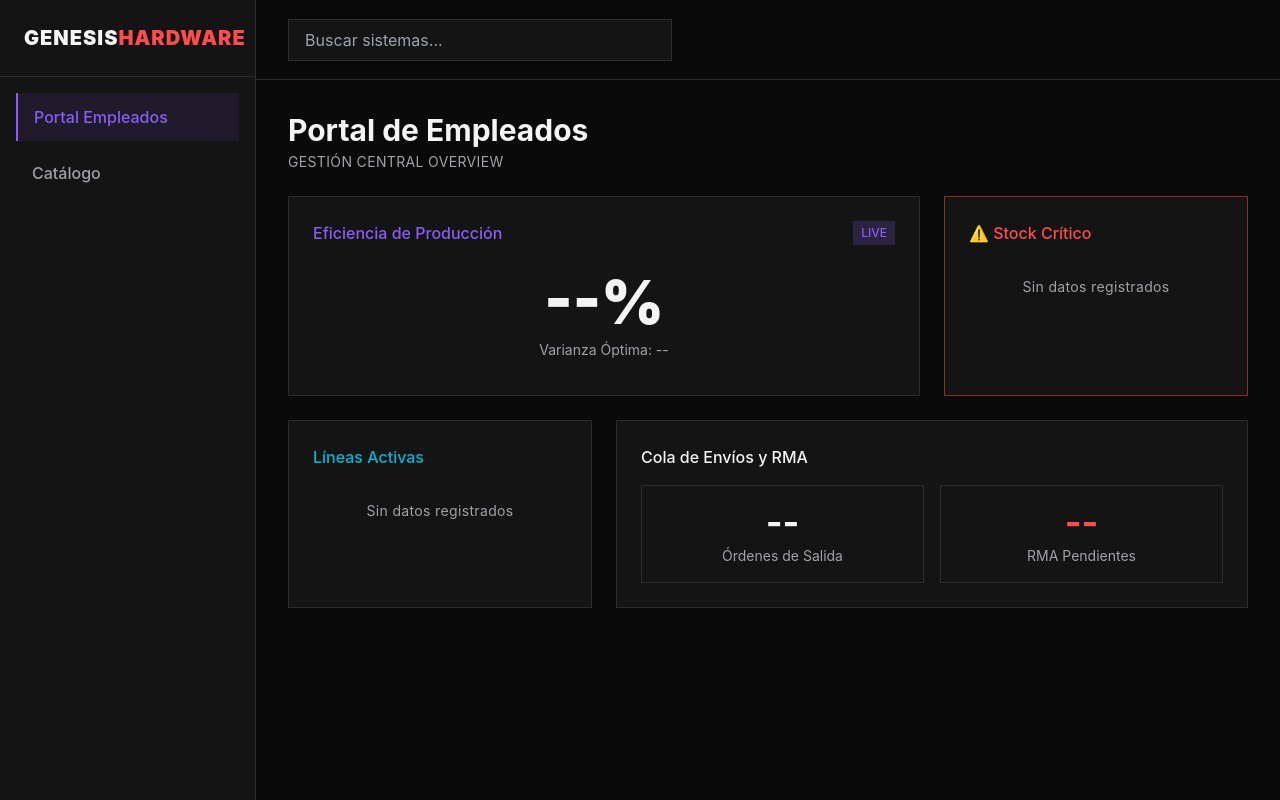
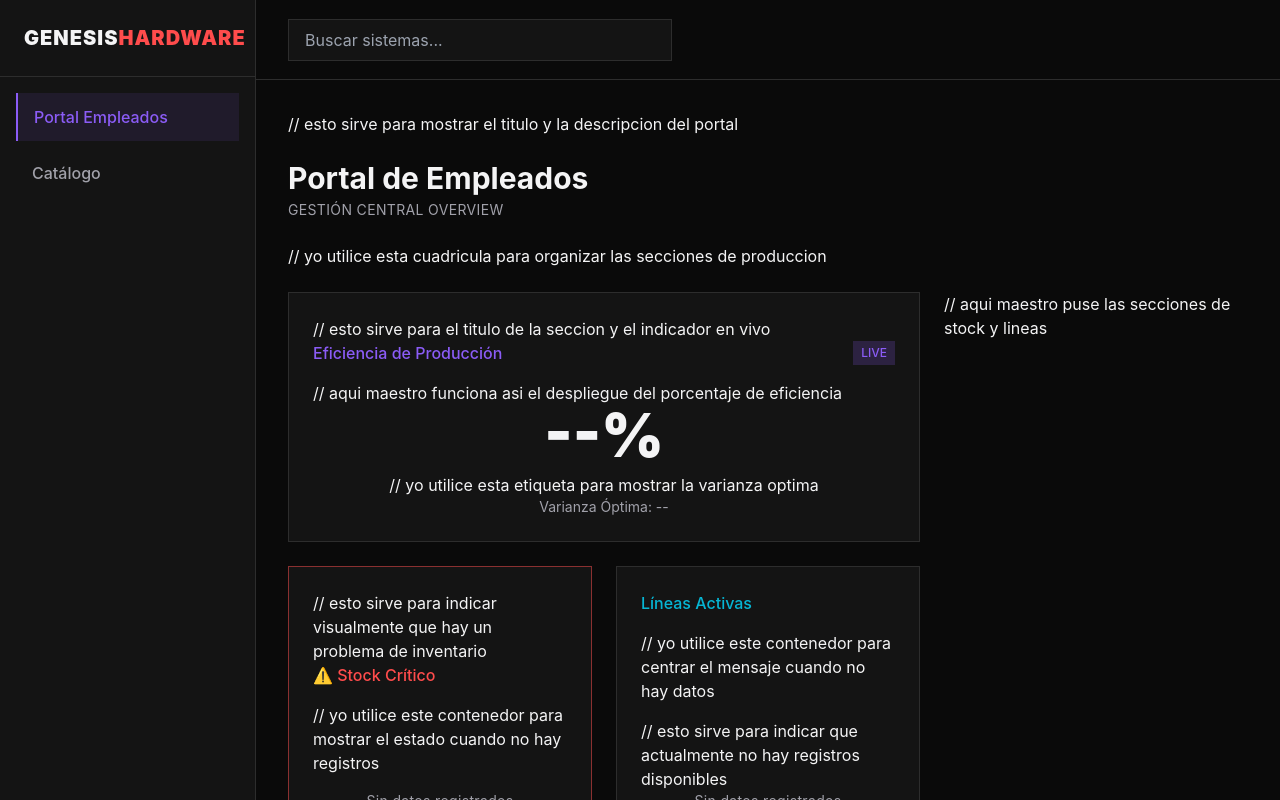
Before and after one commit to AgustinEscamilla/Genesis-Hardware, a React (Vite) app in the folder genesis-hardware/: page / in a window 1280 px wide. Shown: the top 800 px of the page. Built offline with nearby package versions, Linux system fonts and the light colour scheme.

Commit message:
cambios chicos para comentarios

```diff
--- a/genesis-hardware/src/pages/empleados/produccion/seccion_eficiencia.jsx
+++ b/genesis-hardware/src/pages/empleados/produccion/seccion_eficiencia.jsx
@@ -1,14 +1,19 @@
 import { TarjetaBase } from '../../../components/tarjeta_base'
 
+// aqui maestro exporte el componente para mostrar la eficiencia
 export function SeccionEficiencia() {
   return (
+    // aqui puse profe la tarjeta base para envolver la informacion de produccion
     <TarjetaBase className="flex flex-col justify-between min-h-[200px]">
+      // esto sirve para el titulo de la seccion y el indicador en vivo
       <h3 className="text-secundario font-medium mb-4 flex items-center justify-between">
         Eficiencia de Producción
         <span className="bg-secundario/20 text-secundario text-xs px-2 py-1">LIVE</span>
       </h3>
+      // aqui maestro funciona asi el despliegue del porcentaje de eficiencia
       <div className="flex flex-col items-center justify-center flex-1">
         <span className="text-6xl font-black text-texto mb-2">--%</span>
+        // yo utilice esta etiqueta para mostrar la varianza optima
         <span className="text-mutado text-sm">Varianza Óptima: --</span>
       </div>
     </TarjetaBase>
--- a/genesis-hardware/src/pages/empleados/produccion/seccion_envios.jsx
+++ b/genesis-hardware/src/pages/empleados/produccion/seccion_envios.jsx
@@ -1,14 +1,19 @@
 import { TarjetaBase } from '../../../components/tarjeta_base'
 
+// aqui maestro exporte el componente para gestionar la cola de envios
 export function SeccionEnvios() {
   return (
+    // aqui puse profe la tarjeta base para organizar mis envios
     <TarjetaBase>
       <h3 className="text-texto font-medium mb-4">Cola de Envíos y RMA</h3>
+      // yo utilice esta cuadricula para mostrar las ordenes y pendientes
       <div className="grid grid-cols-2 gap-4">
+        // esto sirve para visualizar el total de ordenes de salida
         <div className="p-4 border border-borde flex flex-col items-center justify-center">
           <span className="text-4xl font-bold text-texto mb-1">--</span>
           <span className="text-mutado text-sm text-center">Órdenes de Salida</span>
         </div>
+        // aqui maestro puse el contador de rma pendientes
         <div className="p-4 border border-borde flex flex-col items-center justify-center">
           <span className="text-4xl font-bold text-primario mb-1">--</span>
           <span className="text-mutado text-sm text-center">RMA Pendientes</span>
--- a/genesis-hardware/src/pages/empleados/produccion/seccion_lineas.jsx
+++ b/genesis-hardware/src/pages/empleados/produccion/seccion_lineas.jsx
@@ -1,10 +1,14 @@
 import { TarjetaBase } from '../../../components/tarjeta_base'
 
+// aqui maestro exporte el componente para visualizar las lineas activas de fabricacion
 export function SeccionLineas() {
   return (
+    // aqui puse profe la tarjeta base para mostrar el estado de las lineas
     <TarjetaBase>
       <h3 className="text-terciario font-medium mb-4">Líneas Activas</h3>
+      // yo utilice este contenedor para centrar el mensaje cuando no hay datos
       <div className="flex flex-col items-center justify-center py-4 flex-1">
+        // esto sirve para indicar que actualmente no hay registros disponibles
         <p className="text-mutado text-sm tracking-wide">Sin datos registrados</p>
       </div>
     </TarjetaBase>
--- a/genesis-hardware/src/pages/empleados/produccion/seccion_stock.jsx
+++ b/genesis-hardware/src/pages/empleados/produccion/seccion_stock.jsx
@@ -1,9 +1,13 @@
 import { TarjetaBase } from '../../../components/tarjeta_base'
 
+// aqui maestro exporte el componente para monitorear el stock que esta en niveles criticos
 export function SeccionStock() {
   return (
+    // aqui puse profe la tarjeta base con el borde resaltado para el stock critico
     <TarjetaBase className="border-primario/50">
+      // esto sirve para indicar visualmente que hay un problema de inventario
       <h3 className="text-primario font-medium mb-4">⚠️ Stock Crítico</h3>
+      // yo utilice este contenedor para mostrar el estado cuando no hay registros
       <div className="flex flex-col items-center justify-center py-4 flex-1">
         <p className="text-mutado text-sm tracking-wide">Sin datos registrados</p>
       </div>
--- a/genesis-hardware/src/pages/empleados/produccion/vista_principal.jsx
+++ b/genesis-hardware/src/pages/empleados/produccion/vista_principal.jsx
@@ -3,18 +3,22 @@ import { SeccionStock } from './seccion_stock'
 import { SeccionLineas } from './seccion_lineas'
 import { SeccionEnvios } from './seccion_envios'
 
-// esto sirve para juntar todas las piezas del rompecabezas y armar la vista completa sin amontonar codigo
+// esto sirve para juntar todas las cosas y armar la vista completa sin amontonar codigo
 export function VistaPrincipal() {
   return (
+    // aqui maestro puse el contenedor principal con el espaciado
     <div className="flex flex-col gap-6">
+      // esto sirve para mostrar el titulo y la descripcion del portal
       <div>
         <h2 className="text-3xl font-bold text-texto mb-1">Portal de Empleados</h2>
         <p className="text-mutado text-sm tracking-wide">GESTIÓN CENTRAL OVERVIEW</p>
       </div>
+      // yo utilice esta cuadricula para organizar las secciones de produccion
       <div className="grid grid-cols-1 lg:grid-cols-3 gap-6">
         <div className="lg:col-span-2">
           <SeccionEficiencia />
         </div>
+        // aqui maestro puse las secciones de stock y lineas
         <SeccionStock />
         <SeccionLineas />
         <div className="lg:col-span-2">
```
